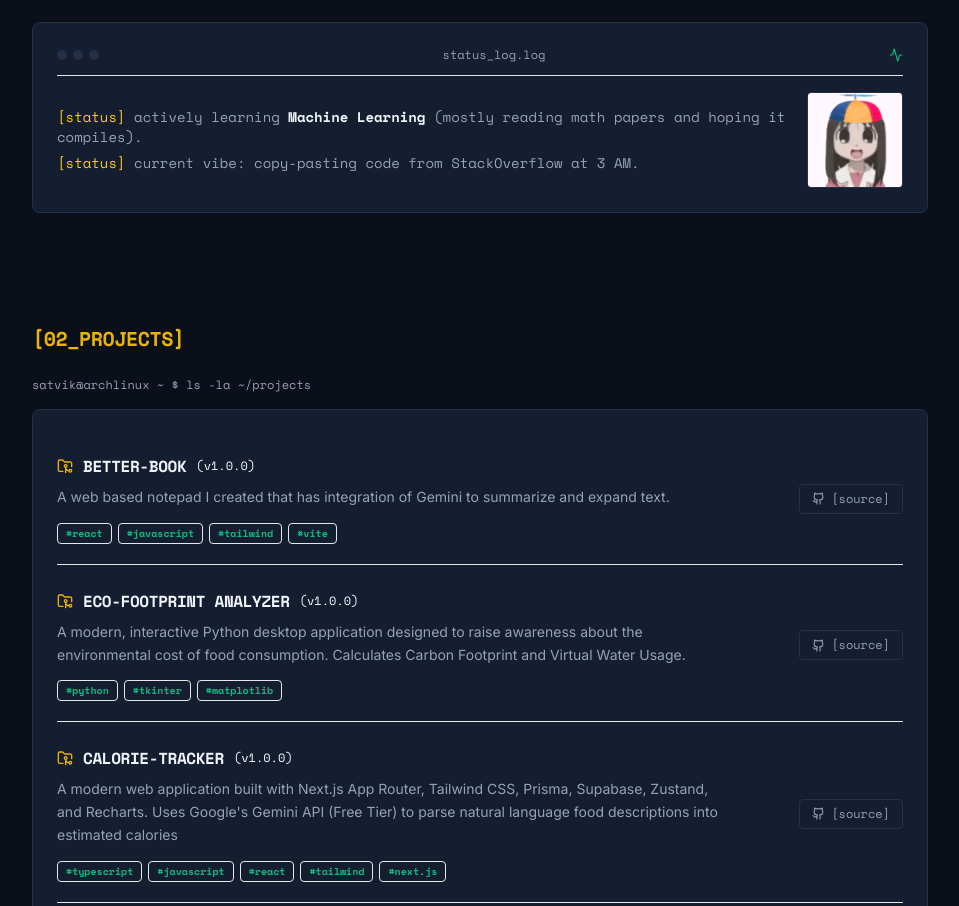
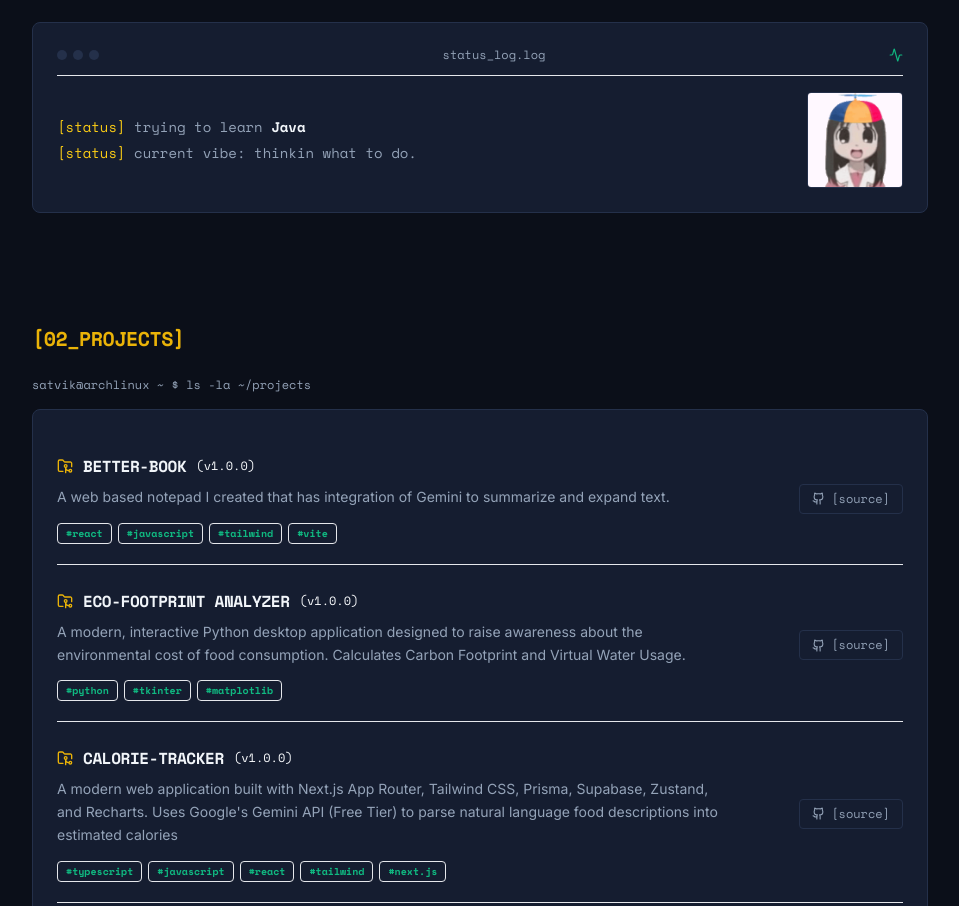
Before and after one commit to Bamvoov/welcomepage, a Next.js app: page / in a window 1280 px wide. Shown: the part 1268-2174 px from the top of the page, without its empty margins (160-1119 px from the left). Built offline with nearby package versions, Linux system fonts and the light colour scheme.

Commit message:
status updated

```diff
--- a/components/About.tsx
+++ b/components/About.tsx
@@ -150,10 +150,10 @@
             <div className="flex flex-col md:flex-row justify-between items-start md:items-center gap-4">
               <div className="space-y-1.5 text-xs md:text-sm flex-1">
                 <p className="text-muted">
-                  <span className="text-accent-tertiary">[status]</span> actively learning <span className="text-slate-100 font-semibold">Machine Learning</span> (mostly reading math papers and hoping it compiles).
+                  <span className="text-accent-tertiary">[status]</span> trying to learn <span className="text-slate-100 font-semibold">Java</span>
                 </p>
                 <p className="text-muted">
-                  <span className="text-accent-tertiary">[status]</span> current vibe: copy-pasting code from StackOverflow at 3 AM.
+                  <span className="text-accent-tertiary">[status]</span> current vibe: thinkin what to do.
                 </p>
               </div>
 
```
